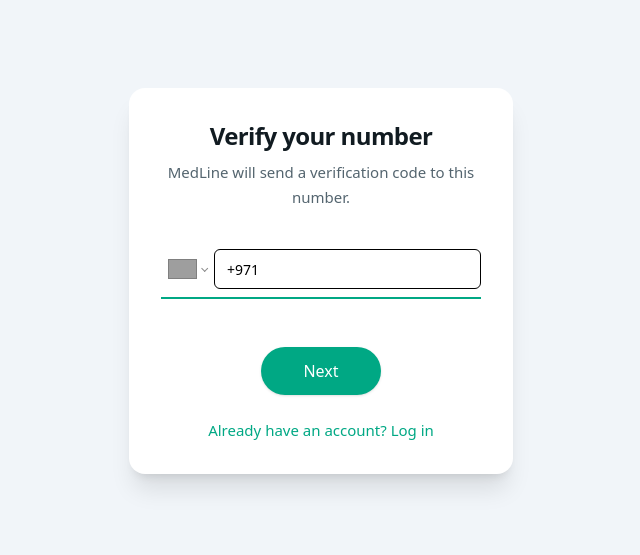
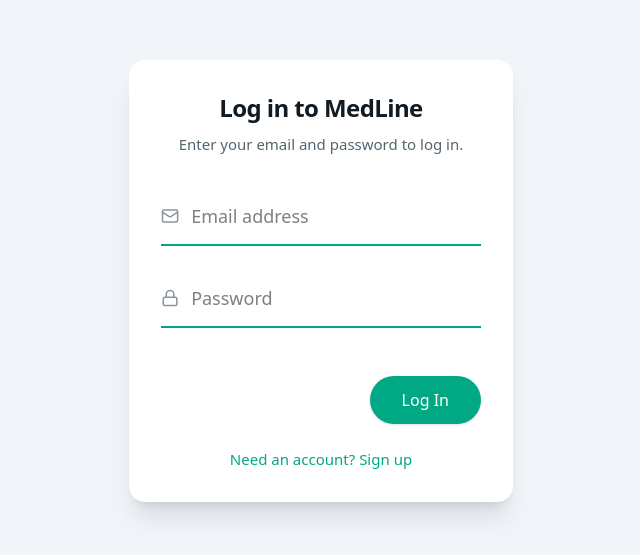
Before and after one commit to Med210b/medline, a React (Vite) app: page /auth in a window 1280 px wide. Shown: the part 119-674 px from the top of the page, without its empty margins (319-959 px from the left). Built offline with nearby package versions, Linux system fonts and the light colour scheme; no server answers; grey boxes are pictures that could not be loaded.

Commit message:
Update Auth page to WhatsApp style with password support

```diff
--- a/src/pages/Auth.tsx
+++ b/src/pages/Auth.tsx
@@ -4,19 +4,19 @@
 import { Button } from '@/src/components/ui/button';
 import { Input } from '@/src/components/ui/input';
 import { Label } from '@/src/components/ui/label';
-import { Mail, User, ArrowLeft } from 'lucide-react';
+import { Mail, User, ArrowLeft, Lock } from 'lucide-react';
 import PhoneInput from 'react-phone-number-input';
 import 'react-phone-number-input/style.css';
 
-type AuthStep = 'phone' | 'profile' | 'email_input' | 'otp';
+type AuthStep = 'phone' | 'profile' | 'credentials' | 'otp';
 type AuthMode = 'signup' | 'login';
 
 export default function Auth() {
   const navigate = useNavigate();
 
   // 1. Core State
-  const [mode, setMode] = useState<AuthMode>('signup');
-  const [step, setStep] = useState<AuthStep>('phone');
+  const [mode, setMode] = useState<AuthMode>('login'); // Default to login to make it faster for returning users
+  const [step, setStep] = useState<AuthStep>('credentials');
   const [loading, setLoading] = useState(false);
   const [error, setError] = useState<string | null>(null);
 
@@ -26,6 +26,7 @@
   const [avatarFile, setAvatarFile] = useState<File | null>(null);
   const [avatarPreview, setAvatarPreview] = useState<string>('');
   const [email, setEmail] = useState('');
+  const [password, setPassword] = useState('');
   const [emailOtp, setEmailOtp] = useState('');
 
   // 3. UI Helpers
@@ -36,14 +37,16 @@
 
   const switchToLogin = () => {
     setMode('login');
-    setStep('email_input');
+    setStep('credentials');
     setError(null);
+    setPassword('');
   }
 
   const switchToSignup = () => {
     setMode('signup');
     setStep('phone');
     setError(null);
+    setPassword('');
   }
 
   const handleAvatarSelect = (event: React.ChangeEvent<HTMLInputElement>) => {
@@ -72,13 +75,14 @@
       return;
     }
     setError(null);
-    setStep('email_input');
+    setStep('credentials');
   };
 
-  const submitEmailAndSendOtp = async (e: React.FormEvent) => {
+  // SIGN UP: Creates account and triggers the OTP email
+  const submitSignupCredentials = async (e: React.FormEvent) => {
     e.preventDefault();
-    if (!email) {
-      setError("Please enter a valid email.");
+    if (!email || password.length < 6) {
+      setError("Please enter a valid email and a password (at least 6 characters).");
       return;
     }
 
@@ -86,17 +90,58 @@
     setError(null);
 
     try {
-      const { error: otpError } = await supabase.auth.signInWithOtp({ email });
-      if (otpError) throw otpError;
+      // Create the user with email and password
+      const { error: signUpError } = await supabase.auth.signUp({
+        email,
+        password
+      });
+      if (signUpError) throw signUpError;
+
+      // Move to OTP to verify their email
       setStep('otp');
     } catch (err: any) {
-      setError(err.message || "Failed to send verification email. Please check your address.");
+      setError(err.message || "Failed to create account. Email may already be in use.");
     } finally {
       setLoading(false);
     }
   };
 
-  const verifyAndCompleteAuth = async (e: React.FormEvent) => {
+  // LOG IN: Directly logs in existing users using Email + Password (NO OTP)
+  const submitLogin = async (e: React.FormEvent) => {
+    e.preventDefault();
+    if (!email || !password) {
+      setError("Please enter your email and password.");
+      return;
+    }
+
+    setLoading(true);
+    setError(null);
+
+    try {
+      // Sign in directly!
+      const { data, error: signInError } = await supabase.auth.signInWithPassword({
+        email,
+        password,
+      });
+
+      if (signInError || !data.user) throw signInError || new Error("Login failed.");
+
+      // Update their online status
+      await supabase.from('users').update({
+        is_online: true,
+        last_seen: new Date().toISOString()
+      }).eq('id', data.user.id);
+
+      navigate('/chat');
+    } catch (err: any) {
+      setError("Invalid email or password.");
+    } finally {
+      setLoading(false);
+    }
+  };
+
+  // FINAL VERIFICATION (Only for Sign Up)
+  const verifySignupOtp = async (e: React.FormEvent) => {
     e.preventDefault();
 
     if (emailOtp.length !== 8) {
@@ -107,32 +152,16 @@
     setLoading(true);
     setError(null);
     try {
+      // Verify the signup OTP
       const { data: { user: authUser }, error: verifyError } = await supabase.auth.verifyOtp({
         email,
         token: emailOtp,
-        type: 'email',
+        type: 'signup', // Important: Type is 'signup' because we used signUp()
       });
 
       if (verifyError || !authUser) throw verifyError || new Error("Auth failed.");
 
-      const { data: existingProfile } = await supabase.from('users').select('name').eq('id', authUser.id).maybeSingle();
-
-      if (existingProfile && existingProfile.name) {
-        await supabase.from('users').update({
-          is_online: true,
-          last_seen: new Date().toISOString()
-        }).eq('id', authUser.id);
-
-        navigate('/chat');
-        return;
-      }
-
-      if (mode === 'login' || !name || !phone) {
-          setError("Account not found. Please click 'Sign Up' to create a new profile.");
-          await supabase.auth.signOut();
-          return;
-      }
-
+      // Upload avatar
       let uploadedAvatarUrl = '';
       if (avatarFile) {
         const fileExt = avatarFile.name.split('.').pop();
@@ -145,6 +174,7 @@
         }
       }
 
+      // Save new profile
       const updates = {
         id: authUser.id,
         name,
@@ -160,7 +190,7 @@
 
       navigate('/chat');
     } catch (err: any) {
-      setError(err.message || 'Invalid code. Please try again or resend a new PIN.');
+      setError(err.message || 'Invalid code. Please try again.');
     } finally {
       setLoading(false);
     }
@@ -173,14 +203,14 @@
         {/* Header Section */}
         <div className="mb-8 text-center pt-8 sm:pt-0">
           <h1 className="text-2xl font-semibold text-[#111b21] mb-2 tracking-tight">
-            {step === 'profile' ? 'Profile info' : mode === 'login' ? 'Log in to MedLine' : 'Verify your number'}
+            {mode === 'login' ? 'Log in to MedLine' : step === 'profile' ? 'Profile info' : step === 'credentials' ? 'Create Password' : 'Verify your number'}
           </h1>
           <p className="text-[15px] leading-relaxed text-[#54656f]">
-            {mode === 'login' && step === 'email_input' && "Enter your email address to log back into your account."}
-            {mode === 'signup' && step === 'phone' && "MedLine will send a verification code to this number."}
-            {step === 'profile' && "Please provide your name and an optional profile photo."}
-            {mode === 'signup' && step === 'email_input' && "Add an email address for extra account security."}
-            {step === 'otp' && `Waiting to automatically detect the 8-digit code sent to ${email}.`}
+            {mode === 'login' && step === 'credentials' && "Enter your email and password to log in."}
+            {mode === 'signup' && step === 'phone' && "MedLine will send a verification code to your email later."}
+            {mode === 'signup' && step === 'profile' && "Please provide your name and an optional profile photo."}
+            {mode === 'signup' && step === 'credentials' && "Add an email and password for account security."}
+            {mode === 'signup' && step === 'otp' && `Waiting to automatically detect the 8-digit code sent to ${email}.`}
           </p>
         </div>
 
@@ -265,10 +295,10 @@
             </form>
           )}
 
-          {/* --- STEP 3: EMAIL INPUT (Both Modes) --- */}
-          {step === 'email_input' && (
-            <form onSubmit={submitEmailAndSendOtp} className="flex flex-col h-full">
-              <div className="space-y-4 mb-auto">
+          {/* --- STEP 3: CREDENTIALS (Email & Password - Both Modes) --- */}
+          {step === 'credentials' && (
+            <form onSubmit={mode === 'signup' ? submitSignupCredentials : submitLogin} className="flex flex-col h-full">
+              <div className="space-y-6 mb-auto">
                 <div className="relative flex items-center border-b-2 border-[#00a884] py-2">
                   <Mail className="h-5 w-5 text-[#8696a0] mr-3" />
                   <Input
@@ -277,6 +307,19 @@
                     placeholder="Email address"
                     value={email}
                     onChange={(e) => setEmail(e.target.value)}
+                    className="border-0 p-0 text-lg shadow-none focus-visible:ring-0 rounded-none bg-transparent w-full"
+                    required
+                  />
+                </div>
+
+                <div className="relative flex items-center border-b-2 border-[#00a884] py-2">
+                  <Lock className="h-5 w-5 text-[#8696a0] mr-3" />
+                  <Input
+                    id="password"
+                    type="password"
+                    placeholder="Password"
+                    value={password}
+                    onChange={(e) => setPassword(e.target.value)}
                     className="border-0 p-0 text-lg shadow-none focus-visible:ring-0 rounded-none bg-transparent w-full"
                     required
                   />
@@ -290,10 +333,10 @@
                           <ArrowLeft className="h-6 w-6" />
                       </Button>
                     ) : (
-                      <div className="w-10"></div> /* Spacer */
+                      <div className="w-10"></div>
                     )}
                     <Button type="submit" className="px-8 rounded-full bg-[#00a884] hover:bg-[#058b6e] text-white font-medium py-6 text-base shadow-sm" disabled={loading}>
-                        {loading ? 'Sending...' : 'Send PIN'}
+                        {loading ? 'Wait...' : mode === 'login' ? 'Log In' : 'Sign Up'}
                     </Button>
                 </div>
                 {mode === 'login' && (
@@ -305,9 +348,9 @@
             </form>
           )}
 
-          {/* --- STEP 4: FINAL Verification (Email OTP) --- */}
-          {step === 'otp' && (
-            <form onSubmit={verifyAndCompleteAuth} className="flex flex-col h-full">
+          {/* --- STEP 4: FINAL Verification (Sign Up OTP ONLY) --- */}
+          {step === 'otp' && mode === 'signup' && (
+            <form onSubmit={verifySignupOtp} className="flex flex-col h-full">
               <div className="flex flex-col items-center mb-auto space-y-6">
                 <Input
                   id="emailOtp"
@@ -328,16 +371,13 @@
 
               <div className="mt-12 flex flex-col items-center gap-6">
                 <div className="flex items-center justify-between w-full">
-                    <Button type="button" variant="ghost" size="icon" disabled={loading} onClick={() => goBack('email_input')} className="text-[#54656f] hover:bg-[#f0f2f5] rounded-full">
+                    <Button type="button" variant="ghost" size="icon" disabled={loading} onClick={() => goBack('credentials')} className="text-[#54656f] hover:bg-[#f0f2f5] rounded-full">
                         <ArrowLeft className="h-6 w-6" />
                     </Button>
                     <Button type="submit" className="px-8 rounded-full bg-[#00a884] hover:bg-[#058b6e] text-white font-medium py-6 text-base shadow-sm" disabled={loading}>
-                        {loading ? 'Verifying...' : mode === 'login' ? 'Log In' : 'Done'}
+                        {loading ? 'Verifying...' : 'Done'}
                     </Button>
                 </div>
-                <button type="button" onClick={submitEmailAndSendOtp} disabled={loading} className="text-[15px] text-[#00a884] hover:underline font-medium">
-                    Didn't receive code?
-                </button>
               </div>
             </form>
           )}
```
